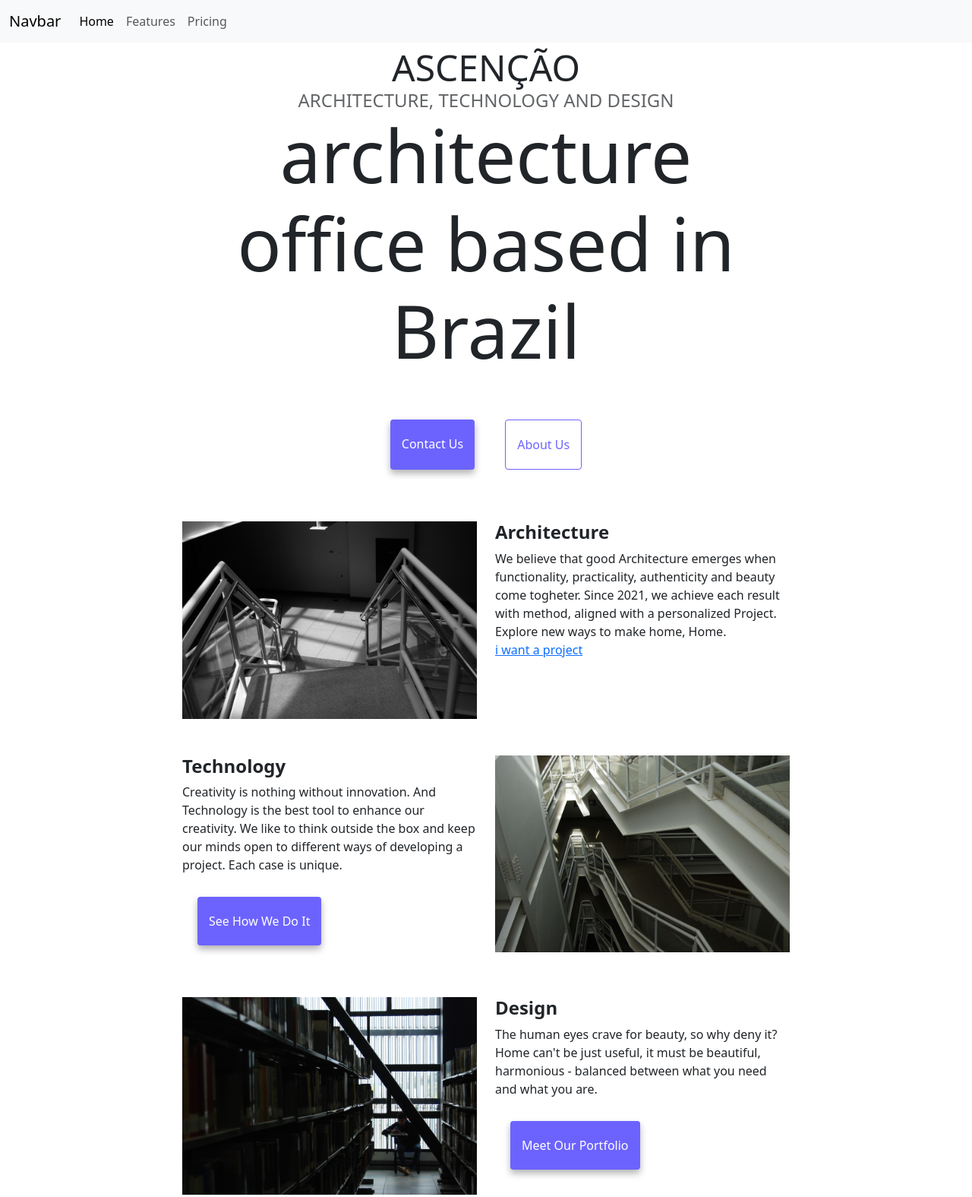
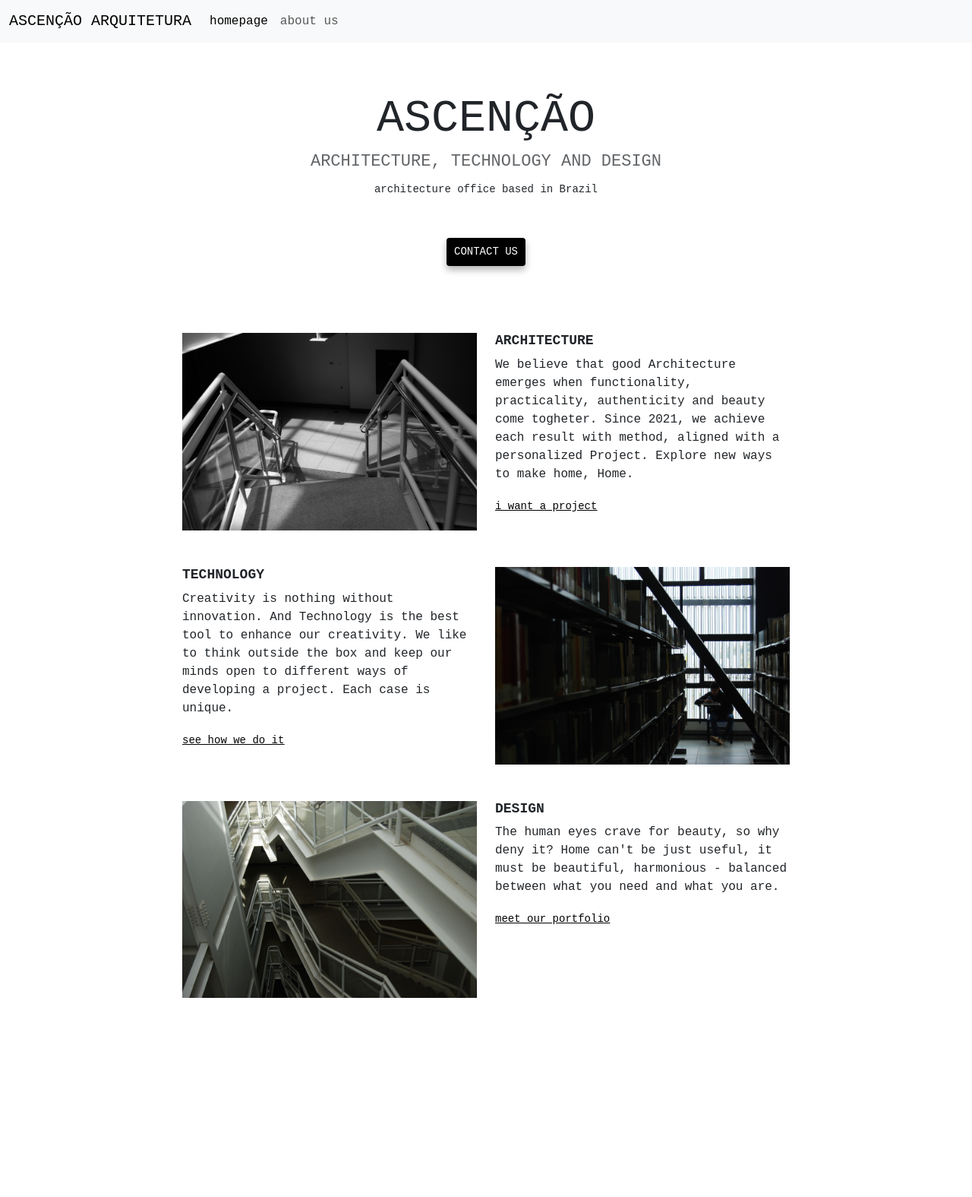
Before and after one commit to ayscd/responsive-multiple-page-website, a website: page index.html in a window 1280 px wide. Shown: the whole page at 76% size. After the commit the page ends 1373 px from the top, so only its background shows below. Drawn offline with nearby package versions, Linux system fonts and the light colour scheme.

Commit message:
final touches to the styles settup

```diff
--- a/index.html
+++ b/index.html
@@ -22,7 +22,7 @@
   <body>
     <nav class="navbar fixed-top navbar-expand-lg bg-body-tertiary">
       <div class="container-fluid">
-        <a class="navbar-brand" href="#">Navbar</a>
+        <a class="navbar-brand" href="index.html">ASCENÇÃO ARQUITETURA</a>
         <button
           class="navbar-toggler"
           type="button"
@@ -36,9 +36,8 @@
         </button>
         <div class="collapse navbar-collapse" id="navbarNavAltMarkup">
           <div class="navbar-nav">
-            <a class="nav-link active" aria-current="page" href="#">Home</a>
-            <a class="nav-link" href="#">Features</a>
-            <a class="nav-link" href="#">Pricing</a>
+            <a class="nav-link active" aria-current="page" href="index.html">homepage</a>
+            <a class="nav-link" href="about.html">about us</a>
           </div>
         </div>
       </div>
@@ -48,8 +47,7 @@
     <h3>ARCHITECTURE, TECHNOLOGY AND DESIGN</h3>
     <h1>architecture office based in Brazil</h1>
     <div class="navigation-links">
-      <a href="about.html#contact" class="contact-link" target="_blank">Contact us</a>
-      <a href="about.html" class="about-link">About us</a>
+      <a href="about.html#contact" class="contact-link" target="_blank">CONTACT US</a>
     </div>
     <br /><br />
 
@@ -58,11 +56,11 @@
         <img src="imgs/expo-3.jpg" alt="image of a stair in black and white" width="100%" />
       </div>
       <div class="col-sm-6">
-        <div><h4>Architecture</h4></div>
-        <div>
+        <div><h4>ARCHITECTURE</h4></div>
+        <div class="paragraph">
           We believe that good Architecture emerges when functionality, practicality, authenticity and beauty come togheter. Since 2021, we achieve each result with method, aligned with a personalized Project. Explore new ways to make home, Home.
           <div class="links">
-            <a href="about.html#contact" class="project-link"
+            <a href="about.html#contact" class="arch-link"
               >i want a project</a
             >
           </div>
@@ -75,18 +73,18 @@
 
     <div class="row">
       <div class="col-sm-6">
-        <div><h4>Technology</h4></div>
-        <div>
+        <div><h4>TECHNOLOGY</h4></div>
+        <div class="paragraph">
           Creativity is nothing without innovation. And Technology is the best tool to enhance our creativity. We like to think outside the box and keep our minds open to different ways of developing a project. Each case is unique.
-          <div class="app-links">
-            <a href="about.html#contact" class="contact-link"
+          <div class="links">
+            <a href="about.html#contact" class="tech-link"
               >see how we do it</a
             >
           </div>
         </div>
       </div>
       <div class="col-sm-6">
-        <img src="imgs/expo-2.jpg" alt="guy studying at the library" width="100%" />
+        <img src="imgs/expo-1.jpg" alt="guy studying at the library" width="100%" />
       </div>
     </div>
 
@@ -95,14 +93,14 @@
 
     <div class="row">
       <div class="col-sm-6">
-        <img src="imgs/expo-1.jpg" alt="stairs in black and white" width="100%" />
+        <img src="imgs/expo-2.jpg" alt="stairs in black and white" width="100%" />
       </div>
       <div class="col-sm-6">
-        <div><h4>Design</h4></div>
-        <div>
+        <div><h4>DESIGN</h4></div>
+        <div class="paragraph">
           The human eyes crave for beauty, so why deny it? Home can't be just useful, it must be beautiful, harmonious - balanced between what you need and what you are.
-          <div class="app-links">
-            <a href="about.html#contact" class="contact-link"
+          <div class="links">
+            <a href="about.html#contact" class="design-link"
               >meet our portfolio</a
             >
           </div>
--- a/src/style.css
+++ b/src/style.css
@@ -7,30 +7,31 @@
 body {
   margin: 60px auto;
   max-width: 800px;
+  font-family: 'Courier New', Courier, monospace;
 }
 
-h1,
-h2,
-h3 {
+h1, h2, h3 {
   text-align: center;
-  margin: 0;
 }
 
 h1 {
-  font-size: 96px;
+  font-size: 14px;
+  margin-top: 15px;
 }
 
 h2 {
-  font-size: 48px;
+  font-size: 60px;
+  margin-top: 120px;
+  font-weight: 500;
 }
 
 h3 {
-  font-size: 24px;
+  font-size: 22px;
   opacity: 0.7;
 }
 
-h4 {
-  font-size: 24px;
+h4, h5 {
+  font-size: 18px;
   font-weight: 600;
 }
 
@@ -38,53 +39,55 @@ p {
   background: var(--secondary-color);
   padding: 20px;
   border-radius: 4px;
-  font-size: 18px;
+  font-size: 16px;
   line-height: 1.5;
   text-align: center;
 }
 
 .navigation-links {
   display: flex;
-  margin-top: 40px;
+  margin-top: 50px;
   justify-content: center;
 }
 
 .navigation-links a {
-  margin: 20px;
+  margin: 5px 20px 40px 20px;
   border-radius: 4px;
-  padding: 20px 15px;
+  padding: 8px 10px;
   text-decoration: none;
-  text-transform: capitalize;
 }
 
-.app-links {
+.links {
   display: flex;
   margin-top: 10px;
 }
 
-.app-links a {
-  margin: 20px;
+.links, a {
   border-radius: 4px;
-  padding: 20px 15px;
-  text-decoration: none;
-  text-transform: capitalize;
+  padding: 5px 0px;
+  text-decoration: underline;
 }
 
-.contact-link {
-  background: var(--primary-color);
+.arch-link, .tech-link, .design-link, .email-link {
+  font-size: 14px;
+  color: black;
+}
+
+
+
+.contact-link, .homepage-link {
+  font-size: 14px;
+  color: white;
+  background: black;
   box-shadow: var(--box-shadow);
-  color: white;
 }
 
 .about-link {
-  color: var(--primary-color);
-  border: 1px solid var(--primary-color);
-}
-
-.homepage-link {
-  color: var(--primary-color);
-  text-align: center;
-  display: block;
+  color: black;
+  border: 1px solid grey;
+  box-shadow: var(--box-shadow);
+  font-size: 14px;
+  background: white;
 }
 
 .about-paragraphs {
@@ -96,12 +99,9 @@ p {
   margin: 10px;
 }
 
-.email-link {
+h5, .email-link {
   display: flex;
   justify-content: center;
-  color: var(--primary-color);
-  font-size: 28px;
-  text-decoration: none;
 }
 
 .email-link:hover {
```
Also changed, not shown: about.html (+37 -4 lines).
